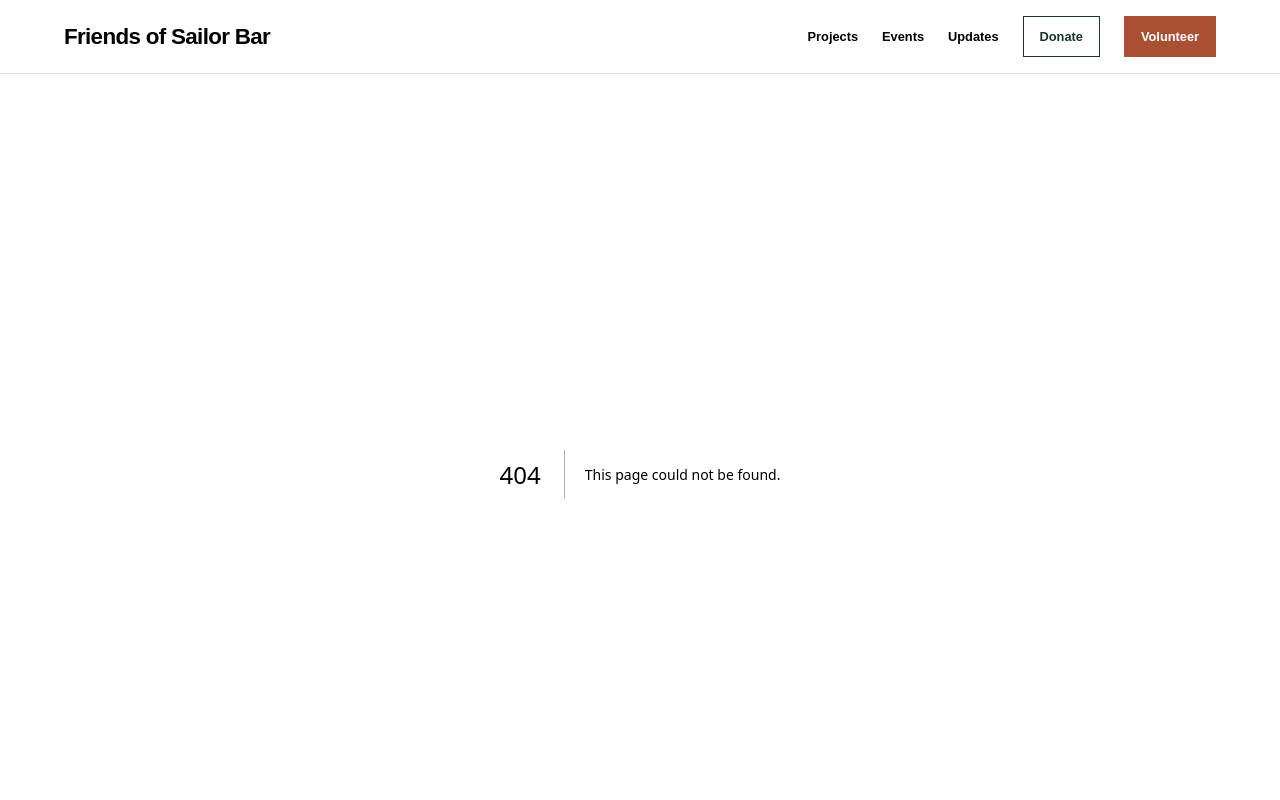
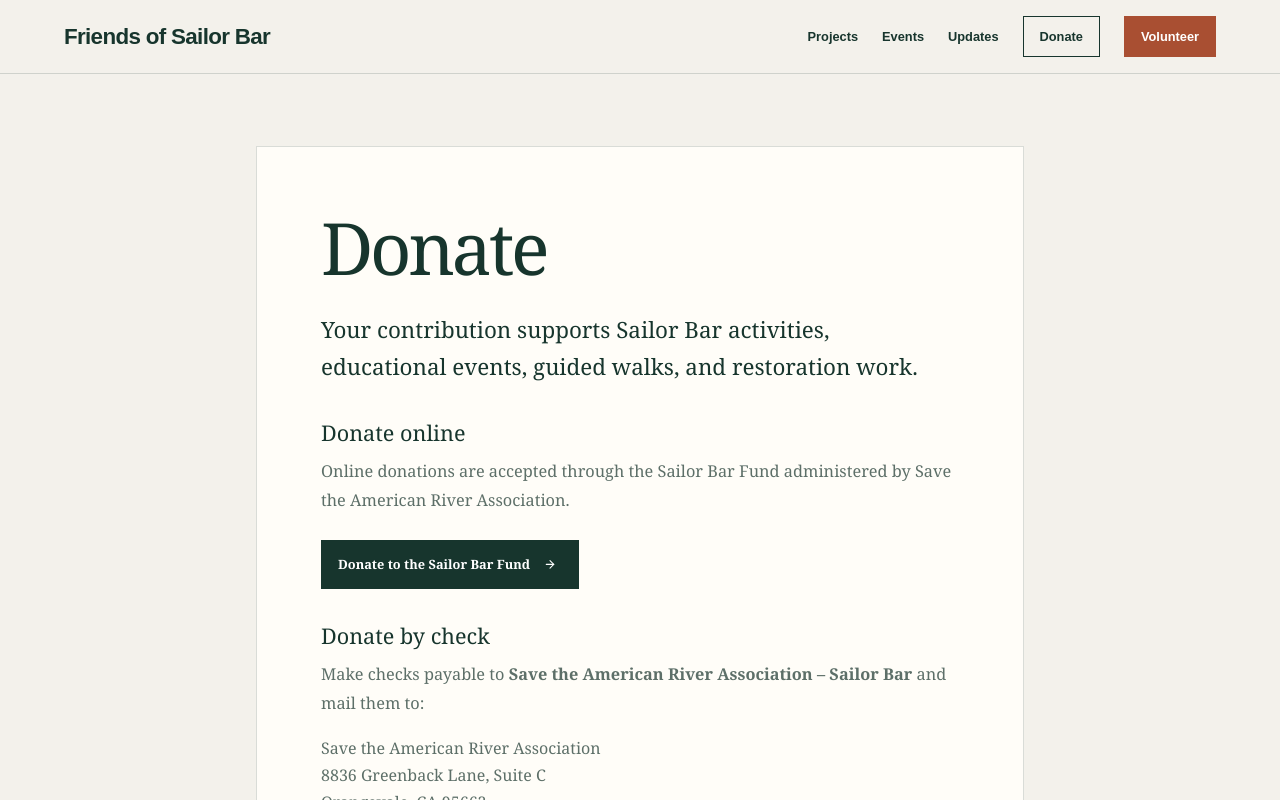
Before and after one commit to ccorcos/friends-of-sailor-bar, a Next.js app: page /donate in a window 1280 px wide. Before the commit this address had no page. Shown: the top 800 px of the page. Built offline with nearby package versions, Linux system fonts and the light colour scheme.

Commit message:
Add linked list media and donation page
Co-authored-by: Shelley <shelley@exe.dev>

```diff
--- /dev/null
+++ b/app/donate/page.tsx
@@ -0,0 +1,35 @@
+import type { Metadata } from "next";
+import { ArrowRight } from "lucide-react";
+
+export const metadata: Metadata = { title: "Donate" };
+
+export default function DonatePage() {
+  return (
+    <section className="detail-page standalone-detail container">
+      <article className="essay-card">
+        <h1>Donate</h1>
+        <div className="essay-body donate-content">
+          <p className="lead">Your contribution supports Sailor Bar activities, educational events, guided walks, and restoration work.</p>
+
+          <h2>Donate online</h2>
+          <p>Online donations are accepted through the Sailor Bar Fund administered by Save the American River Association.</p>
+          <p>
+            <a className="button button-primary" href="https://www.sarariverwatch.org/sailor_bar">
+              Donate to the Sailor Bar Fund <ArrowRight aria-hidden="true" />
+            </a>
+          </p>
+
+          <h2>Donate by check</h2>
+          <p>Make checks payable to <strong>Save the American River Association – Sailor Bar</strong> and mail them to:</p>
+          <address>
+            Save the American River Association<br />
+            8836 Greenback Lane, Suite C<br />
+            Orangevale, CA 95662
+          </address>
+
+          <p>Save the American River Association is a 501(c)(3) nonprofit organization. Contributions are tax-deductible to the extent allowed by law.</p>
+        </div>
+      </article>
+    </section>
+  );
+}
--- a/app/globals.css
+++ b/app/globals.css
@@ -117,7 +117,7 @@
   padding-block: 0.45rem;
   border-top: 1px solid var(--line);
 }
-.project-summary:first-child, .text-summary:first-child { border-top: 0; padding-block-start: 0; }
+.project-summary:first-child, .text-summary:first-child, .home-event-summary:first-child { border-top: 0; padding-block-start: 0; }
 .thumbnail { position: relative; aspect-ratio: 4 / 3; background: #dce4d8; }
 .project-summary strong, .project-summary small, .text-summary strong, .text-summary span { display: block; }
 .project-summary strong, .text-summary strong { font-size: 0.82rem; line-height: 1.25; }
@@ -127,6 +127,39 @@
   padding-block: 0.75rem;
   border-top: 1px solid var(--line);
 }
+.home-event-summary {
+  display: grid;
+  grid-template-columns: 3.25rem minmax(0, 1fr);
+  align-items: center;
+  gap: 0.75rem;
+  padding-block: 0.55rem;
+  border-top: 1px solid var(--line);
+}
+.home-event-date {
+  display: grid;
+  place-content: center;
+  aspect-ratio: 1;
+  background: #dce4d8;
+  text-align: center;
+}
+.home-event-date strong {
+  font-family: Georgia, "Times New Roman", serif;
+  font-size: 1.65rem;
+  font-weight: 500;
+  line-height: 0.85;
+}
+.home-event-date span {
+  margin-block-start: 0.3rem;
+  color: var(--rust);
+  font-size: 0.58rem;
+  font-weight: 700;
+  letter-spacing: 0.06em;
+  text-transform: uppercase;
+}
+.home-event-copy, .home-event-copy strong, .home-event-copy span { display: block; }
+.home-event-copy small { color: var(--rust); font-size: 0.62rem; font-weight: 700; }
+.home-event-copy strong { margin-block-start: 0.2rem; font-size: 0.82rem; line-height: 1.25; }
+.home-event-copy span { margin-block-start: 0.2rem; color: var(--muted); font-size: 0.68rem; line-height: 1.3; }
 .text-summary small, .meta {
   color: var(--rust);
   font-size: 0.65rem;
@@ -199,19 +232,41 @@
 .card-copy .meta { margin-block-end: 0.5rem; }
 
 .event-card {
-  padding: 1.5rem;
+  display: grid;
+  grid-template-columns: 10rem minmax(0, 1fr);
+  overflow: hidden;
 }
-.event-when {
-  display: flex;
-  flex-wrap: wrap;
-  gap: 0.3rem;
+.event-date-tile {
+  display: grid;
+  place-items: center;
+  min-block-size: 9rem;
+  background: #dce4d8;
+  text-align: center;
+}
+.event-date-tile time, .event-date-tile span { display: block; }
+.event-day {
+  font-family: Georgia, "Times New Roman", serif;
+  font-size: 3.75rem;
+  line-height: 0.9;
+}
+.event-month {
+  margin-block-start: 0.45rem;
+  color: var(--rust);
+  font-size: 0.9rem;
+  font-weight: 700;
+  letter-spacing: 0.08em;
+  text-transform: uppercase;
+}
+.event-copy { align-self: center; padding: 1.15rem 1.35rem; }
+.event-time {
+  margin-block-end: 0.15rem;
   color: var(--rust);
   font-size: 0.78rem;
   font-weight: 700;
   line-height: 1.5;
 }
 .event-location {
-  margin-block: 0.15rem 0.9rem;
+  margin-block: 0 0.9rem;
   color: var(--muted);
   font-size: 0.78rem;
 }
@@ -269,7 +324,20 @@
 }
 .essay-body .button { margin-block-start: 0.5rem; }
 
-/* Archive */
+.standalone-detail { padding-block-start: clamp(2rem, 6vw, 4.5rem); }
+.donate-content h2 {
+  margin-block: 2rem 0.6rem;
+  font-family: Georgia, "Times New Roman", serif;
+  font-size: 1.35rem;
+  font-weight: 500;
+}
+.donate-content address {
+  margin-block: 0 1.25rem;
+  color: var(--muted);
+  font-family: Georgia, "Times New Roman", serif;
+  font-style: normal;
+  line-height: 1.7;
+}
 .archive-page { padding-block: 0 3rem; }
 .archive-directory {
   max-inline-size: 48rem;
@@ -325,7 +393,7 @@
 
 /* Forms */
 .subscribe-form, .volunteer-form { display: grid; gap: 1.25rem; }
-.volunteer-form { max-inline-size: 48rem; padding: clamp(1rem, 3vw, 2rem); }
+.volunteer-form { max-inline-size: 48rem; margin-inline: auto; padding: clamp(1rem, 3vw, 2rem); }
 .volunteer-form .field-row, .volunteer-form .check-grid { grid-template-columns: 1fr; }
 .subscribe-form {
   grid-template-columns: minmax(0, 28rem) max-content;
@@ -369,13 +437,16 @@
   .site-header { display: grid; gap: 0.8rem; }
   .site-header nav { justify-content: flex-start; gap: 0.5rem 0.8rem; font-size: 0.68rem; flex-wrap: wrap; }
   .site-header .button { padding: 0.6rem; }
-  .home-grid, .page-intro, .updates-intro, .image-card, .event-card,
+  .home-grid, .page-intro, .updates-intro, .image-card,
   .subscribe-form, .field-row, .check-grid { grid-template-columns: 1fr; }
   .home-grid .panel:last-child, .subscribe-form .form-error { grid-column: auto; }
   .panel-list { overflow: visible; }
   .project-summary { grid-template-columns: 1fr 3fr; }
   .page-intro, .updates-intro { align-items: start; }
   .card-image { min-block-size: 0; aspect-ratio: 16 / 7; }
+  .event-card { grid-template-columns: 6rem minmax(0, 1fr); }
+  .event-day { font-size: 2.75rem; }
+  .event-copy { padding: 1rem; }
   .card-copy { padding: 1rem; }
   .essay-card, .archive-directory { padding: 1.25rem; }
   .essay-card .feature-image { aspect-ratio: 4 / 3; }
--- a/app/layout.tsx
+++ b/app/layout.tsx
@@ -19,7 +19,7 @@
           <Link className="brand" href="/">Friends of Sailor Bar</Link>
           <nav aria-label="Main navigation">
             {siteLinks.map((link) => <Link href={link.href} key={link.href}>{link.label}</Link>)}
-            <Link className="button" href="/archive/donate">Donate</Link>
+            <Link className="button" href="/donate">Donate</Link>
             <Link className="button header-volunteer" href="/volunteer">Volunteer</Link>
           </nav>
         </header>
```
Also changed, not shown: app/events/page.tsx (+14 -8 lines), app/page.tsx (+10 -4 lines), app/projects/page.tsx (+7 -3 lines), app/stories/page.tsx (+7 -3 lines), data/archive.json.
